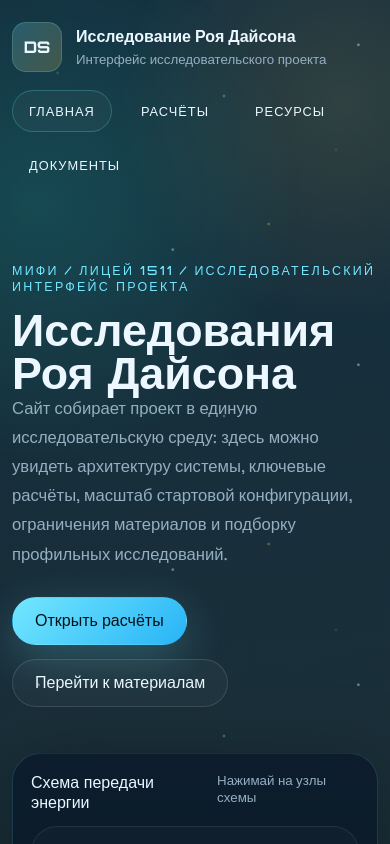
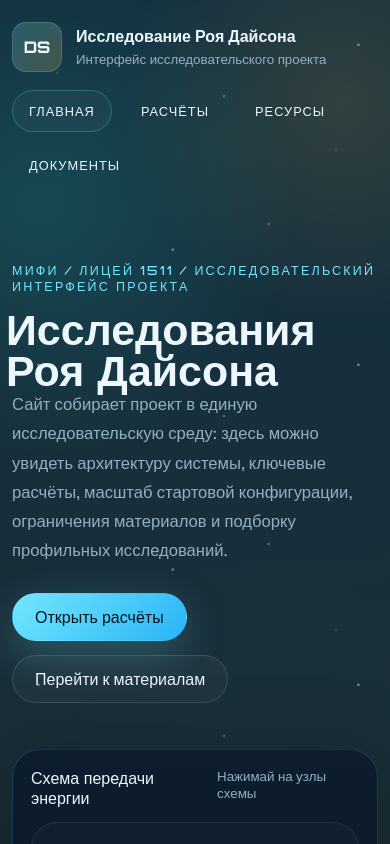
Before and after one commit to qri1/dyson, a React (Vite) app: page / in a window 390 px wide. Shown: the top 844 px of the page. Built offline with nearby package versions, Linux system fonts and the light colour scheme.

Commit message:
Fix hero heading overflow on narrow screens

```diff
--- a/src/styles.css
+++ b/src/styles.css
@@ -197,6 +197,7 @@ h1 {
   margin: 0;
   font-size: clamp(2.8rem, 7vw, 5.6rem);
   line-height: 0.96;
+  overflow-wrap: anywhere;
 }
 
 h2 {
@@ -861,6 +862,11 @@ h3 {
     align-items: flex-start;
   }
 
+  .hero-copy h1 {
+    margin-left: -6px;
+    font-size: clamp(2.2rem, 11vw, 3.6rem);
+  }
+
   .system-scheme { min-height: 420px; }
   .scheme-node {
     min-width: 96px;
```
